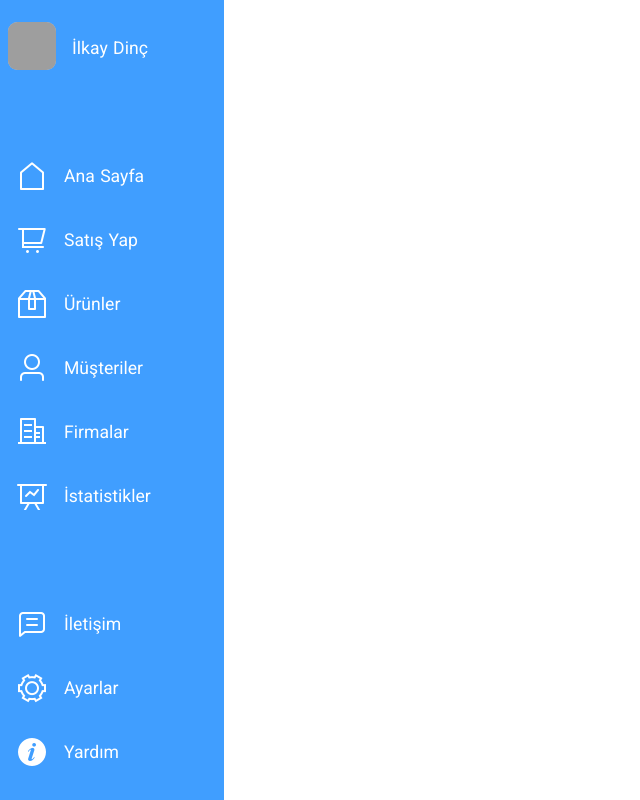
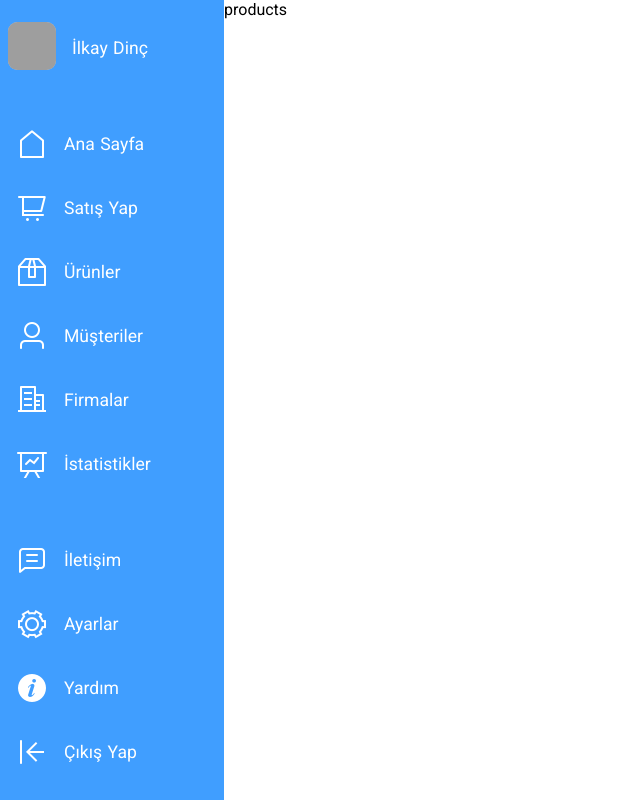
Before and after one commit to ilkaydnc/market-app-frontend, a Nuxt app: page /Signin in a window 1280 px wide. Shown: the whole page, without its empty margins (0-640 px from the left). Built offline with nearby package versions, Linux system fonts and the light colour scheme; grey boxes are pictures that could not be loaded.

Commit message:
Menu: Add Logout button

```diff
--- a/components/Menu.vue
+++ b/components/Menu.vue
@@ -102,6 +102,11 @@ export default {
         icon: 'el-icon-info',
         title: 'Yardım',
         link: 'help',
+      },
+      {
+        icon: 'el-icon-download',
+        title: 'Çıkış Yap',
+        link: 'signin',
       },
     ],
   }),
@@ -212,4 +217,8 @@ export default {
   color: var(--regular-text-color);
   transition: 0.4s;
 }
+
+.bottom-menu-container a:last-child li i {
+  transform: rotate(90deg);
+}
 </style>
--- /dev/null
+++ b/pages/Signin/index.vue
@@ -0,0 +1,9 @@
+<template>
+  <div>products</div>
+</template>
+
+<script>
+export default {}
+</script>
+
+<style></style>
--- /dev/null
+++ b/pages/Signup/index.vue
@@ -0,0 +1,9 @@
+<template>
+  <div>products</div>
+</template>
+
+<script>
+export default {}
+</script>
+
+<style></style>
```
